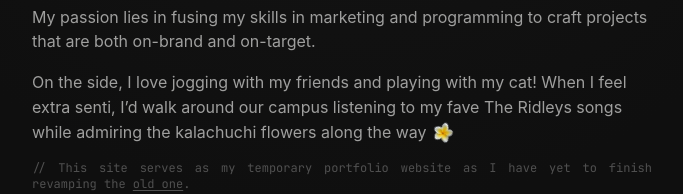
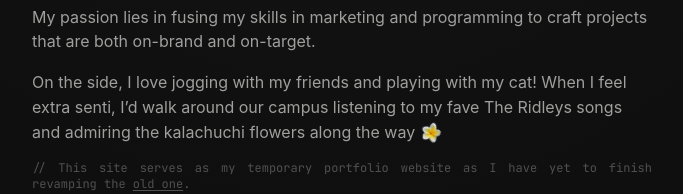
Before and after one commit to ark1tech/Portfolio, a Next.js app: page / in a window 1280 px wide. Shown: the part 336-530 px from the top of the page, without its empty margins (298-981 px from the left). Built offline with nearby package versions, Linux system fonts and the light colour scheme; a web font is replaced by a local one.

Commit message:
Fix: Change hero copy

```diff
--- a/src/app/_hero.jsx
+++ b/src/app/_hero.jsx
@@ -47,7 +47,7 @@ export default function Hero() {
               target="_blank">
               my fave The Ridleys songs
             </a>{" "}
-            while admiring{" "}
+            and admiring{" "}
             <span className="kalachuchi cursor-grabbing">
               the kalachuchi flowers along the way
             </span>{" "}
```
